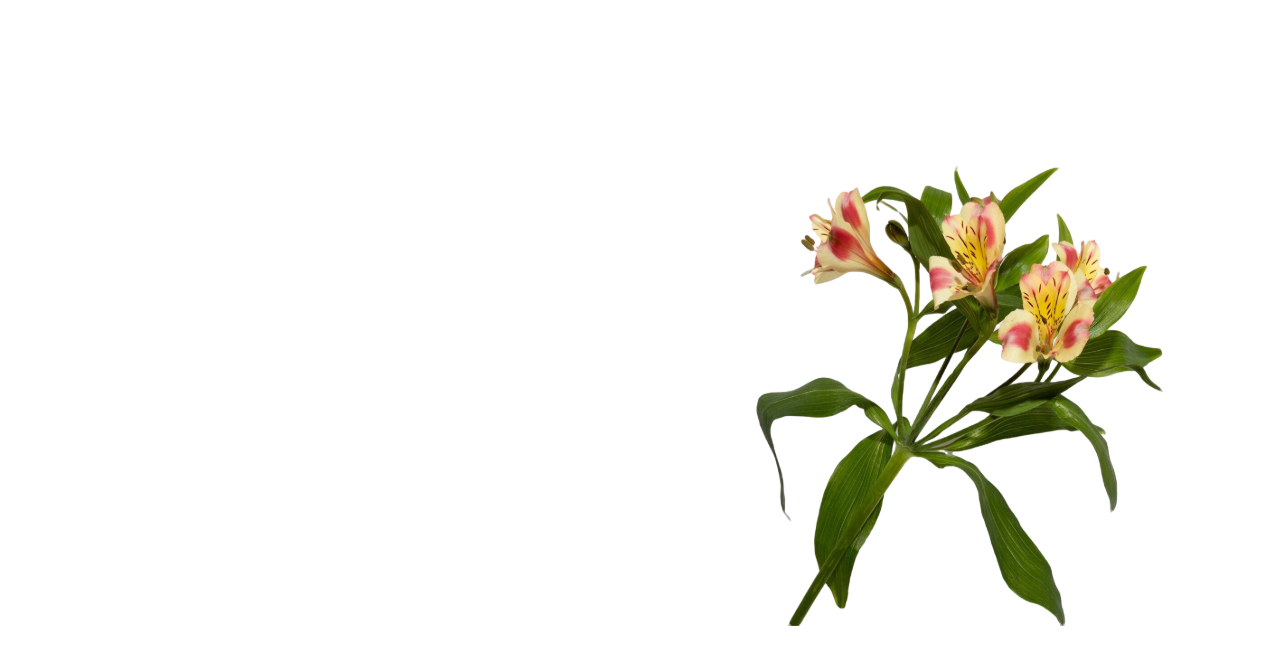
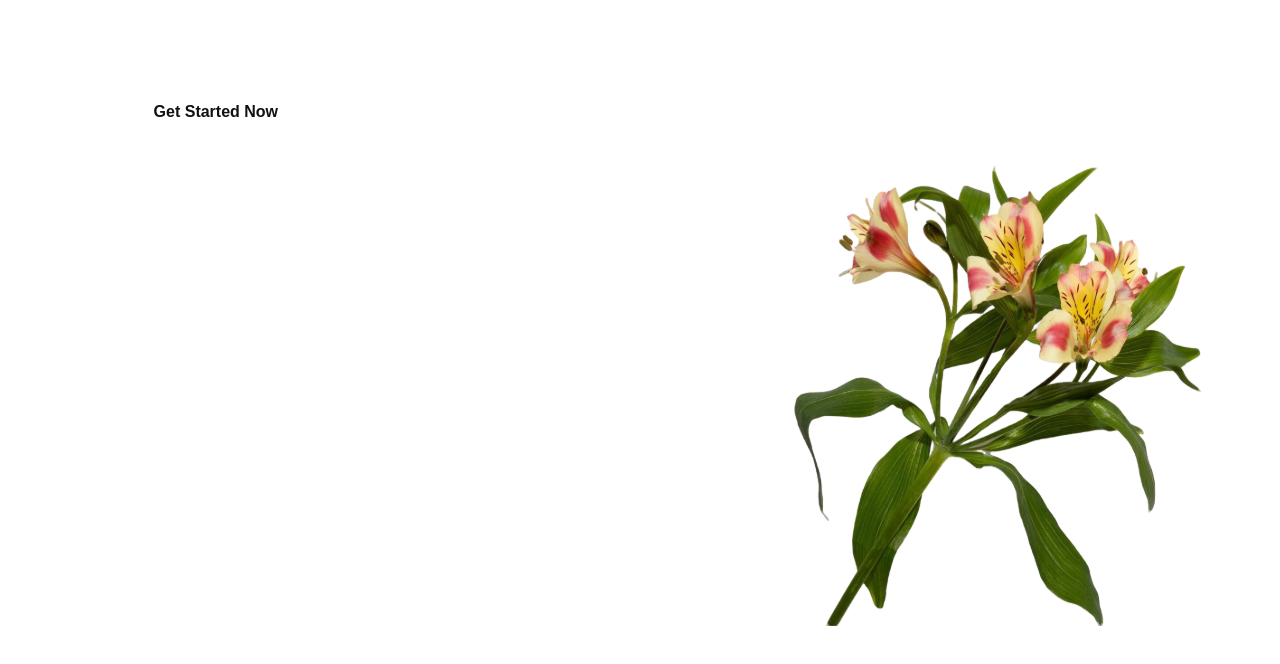
Before and after one commit to MoonlitRancee/appdev1-final-practical-exam, a React (Vite) app: page / in a window 1280 px wide. Shown: the top 664 px of the page. Built offline with nearby package versions, Linux system fonts and the light colour scheme.

Commit message:
Add Sign Up page title

```diff
--- a/src/SignUp.jsx
+++ b/src/SignUp.jsx
@@ -6,7 +6,7 @@ function SignUp() {
   return (
     <main className={styles.signupPage}>
       <section className={styles.leftSection}>
-        {/* Sign Up form will be added later */}
+        <h1 className={styles.title}>Get Started Now</h1>
       </section>
 
       <section className={styles.rightSection}>
--- a/src/SignUp.module.css
+++ b/src/SignUp.module.css
@@ -9,6 +9,7 @@
 .leftSection {
   flex: 1;
   min-width: 0;
+  padding: 100px 0 0 12%;
 }
 
 .rightSection {
@@ -27,3 +28,13 @@
   height: auto;
   object-fit: contain;
 }
+
+
+.title {
+  margin: 0;
+  font-family: "Poppins", sans-serif;
+  font-size: 16px;
+  font-weight: 600;
+  line-height: 1.5;
+  color: #111111;
+}
```
Also changed, not shown: Cuervo-signup-title.png (added).
